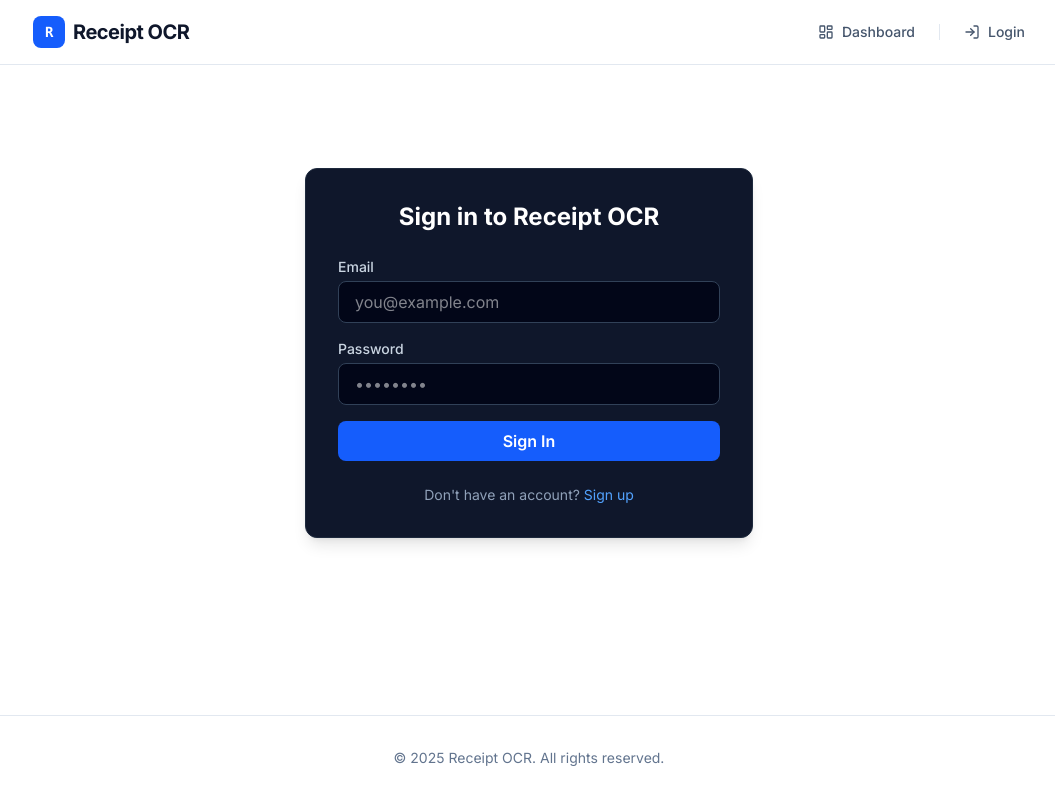
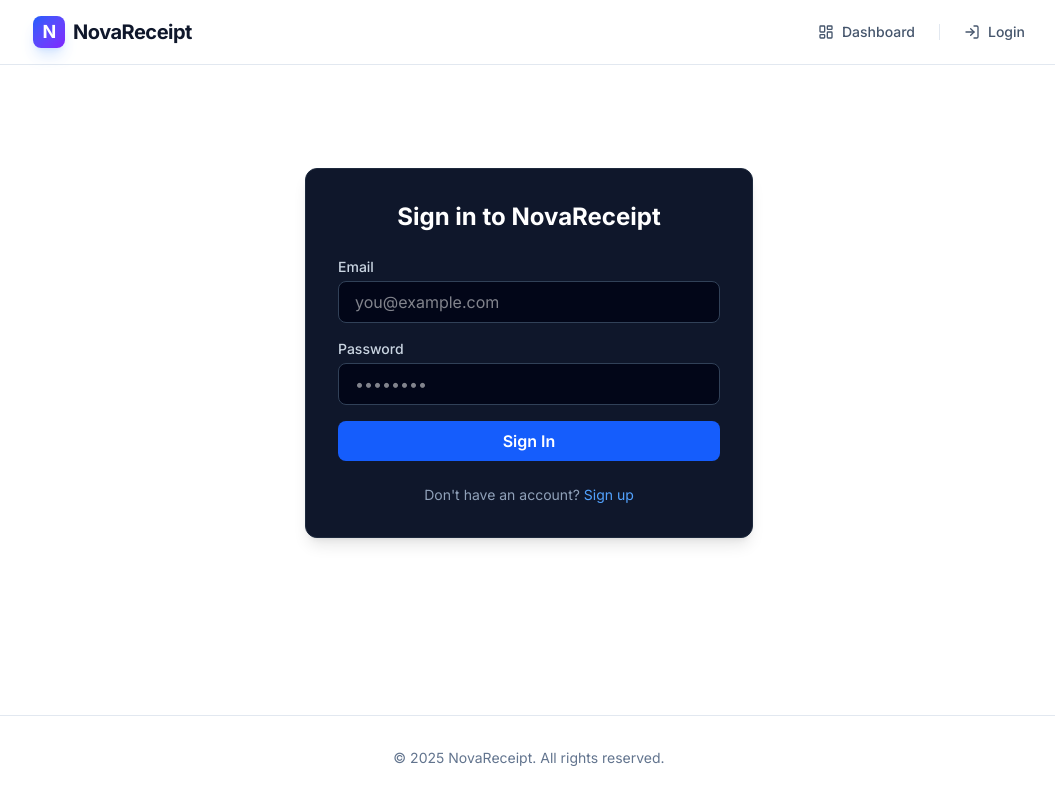
Before and after one commit to mdia12/receipt-ocr, a Next.js app: page /login in a window 1280 px wide. Shown: the whole page, without its empty margins (111-1166 px from the left). Built offline with nearby package versions, Linux system fonts and the light colour scheme; no server answers.

Commit message:
Update app name to NovaReceipt and update logo

```diff
--- a/app/layout.tsx
+++ b/app/layout.tsx
@@ -7,7 +7,7 @@ import { LayoutDashboard, LogIn, LogOut } from "lucide-react";
 const inter = Inter({ subsets: ["latin"] });
 
 export const metadata: Metadata = {
-  title: "Receipt OCR",
+  title: "NovaReceipt",
   description: "Turn your messy receipts into clean accounting data.",
 };
 
@@ -23,10 +23,10 @@ export default function RootLayout({
         <header className="border-b border-slate-200 bg-white/80 backdrop-blur-md sticky top-0 z-50">
           <div className="max-w-5xl mx-auto px-4 h-16 flex items-center justify-between">
             <Link href="/" className="flex items-center gap-2 font-bold text-xl tracking-tight text-slate-900 hover:opacity-90 transition-opacity">
-              <div className="w-8 h-8 bg-blue-600 rounded-lg flex items-center justify-center text-white font-mono text-sm">
-                R
+              <div className="w-8 h-8 bg-gradient-to-br from-blue-600 to-violet-600 rounded-lg flex items-center justify-center text-white font-bold text-lg shadow-lg shadow-blue-500/20">
+                N
               </div>
-              Receipt OCR
+              NovaReceipt
             </Link>
 
             <nav className="flex items-center gap-6 text-sm font-medium text-slate-600">
@@ -57,7 +57,7 @@ export default function RootLayout({
         {/* Footer */}
         <footer className="border-t border-slate-200 py-8 mt-auto">
           <div className="max-w-5xl mx-auto px-4 text-center text-slate-500 text-sm">
-            <p>&copy; {new Date().getFullYear()} Receipt OCR. All rights reserved.</p>
+            <p>&copy; {new Date().getFullYear()} NovaReceipt. All rights reserved.</p>
           </div>
         </footer>
       </body>
--- a/app/login/page.tsx
+++ b/app/login/page.tsx
@@ -44,7 +44,7 @@ export default function LoginPage() {
   return (
     <div className="flex flex-col items-center justify-center min-h-[60vh]">
       <div className="w-full max-w-md p-8 bg-slate-900 rounded-xl border border-slate-800 shadow-lg">
-        <h2 className="text-2xl font-bold text-white mb-6 text-center">Sign in to Receipt OCR</h2>
+        <h2 className="text-2xl font-bold text-white mb-6 text-center">Sign in to NovaReceipt</h2>
 
         {error && (
           <div className="mb-4 p-3 bg-red-500/10 border border-red-500/50 text-red-400 rounded text-sm">
```
